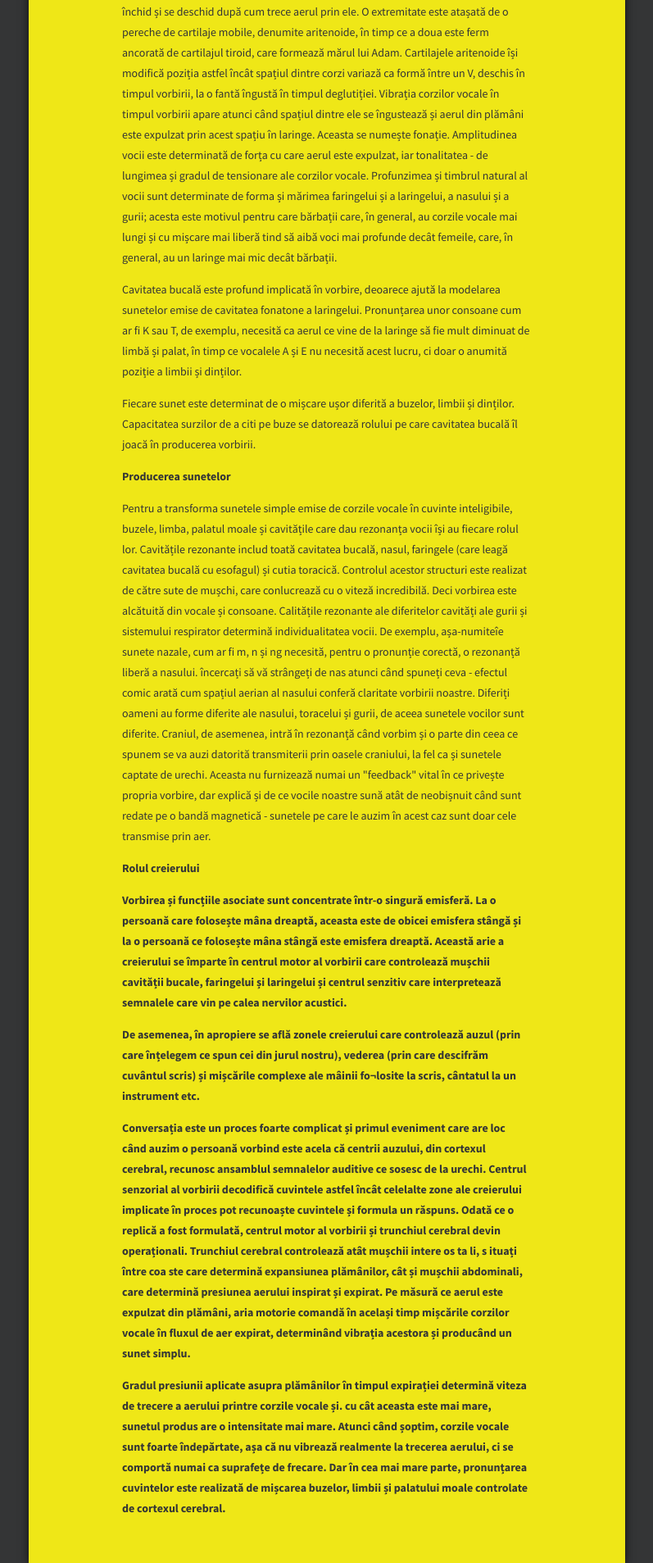
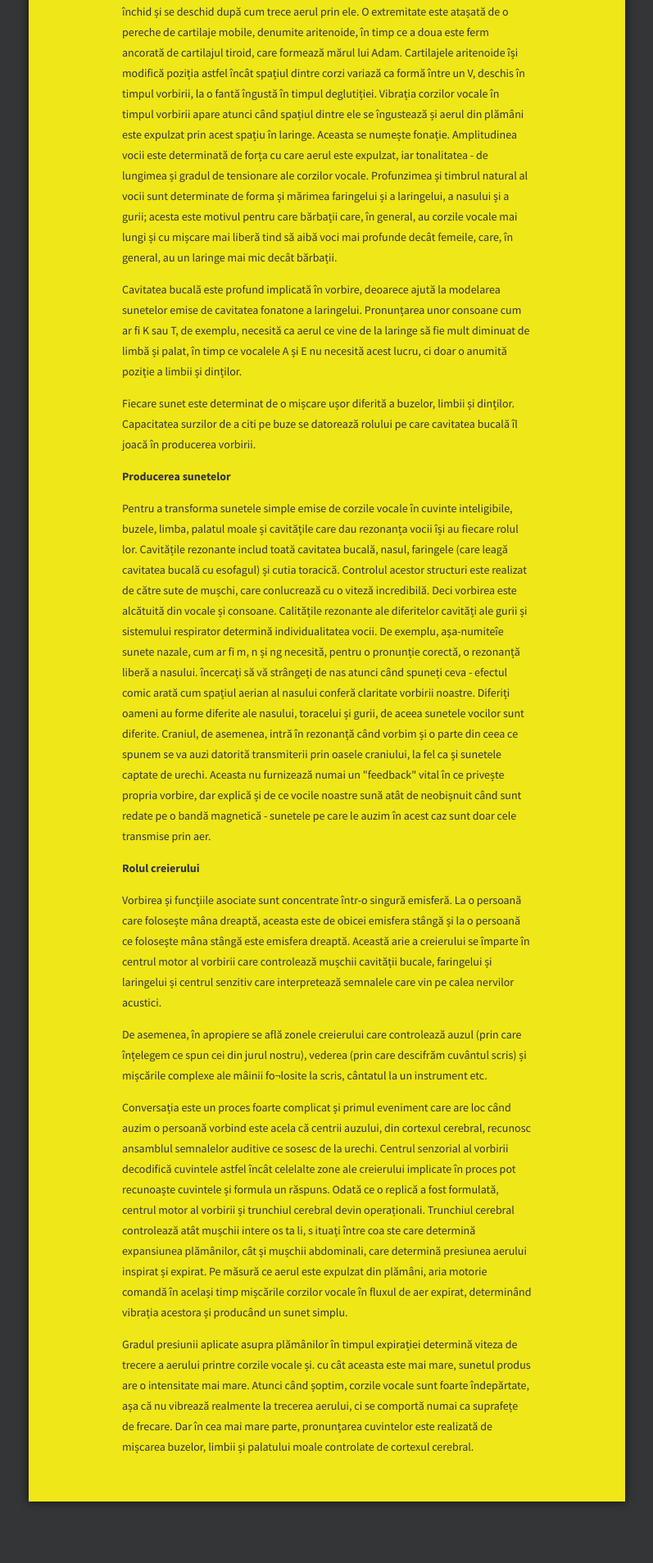
Before and after one commit to anatomics/anatomics.github.io, a Jekyll site: the page built from nervos-vorbire.html, in a window 1280 px wide. Shown: the part 1337-3244 px from the top of the page at 82% size, without its empty margins (241-1038 px from the left). Built offline with Jekyll 4.4.1, drawn with Linux system fonts in a browser that asks for light colours; after the commit the page ends 3169 px from its top, so only the background shows below that.

```diff
--- a/nervos-ochi.html
+++ b/nervos-ochi.html
@@ -48,7 +48,7 @@ section: c
 
 <p>După ce trece prin comee, raza luminoasă intră în camera anterioară a ochiului. Aceasta este plină cu un lichid apos, umoarea apoasă, care este constant drenat și înlocuit.</p>
 
-<h4>Uvea
+<h4>Uvea</h4>
 
 <p>Uvea reprezintă tunica medie a ochiului, alcătuită din trei structuri distincte: coroida, corpul ciliar și irisul.</p>
 
--- a/nervos-vorbire.html
+++ b/nervos-vorbire.html
@@ -52,7 +52,7 @@ section: c
 
 <p>Pentru a transforma sunetele simple emise de corzile vocale în cuvinte inteligibile, buzele, limba, palatul moale și cavitățile care dau rezonanța vocii își au fiecare rolul lor. Cavitățile rezonante includ toată cavitatea bucală, nasul, faringele (care leagă cavitatea bucală cu esofagul) și cutia toracică. Controlul acestor structuri este realizat de către sute de mușchi, care conlucrează cu o viteză incredibilă. Deci vorbirea este alcătuită din vocale și consoane. Calitățile rezonante ale diferitelor cavități ale gurii și sistemului respirator determină individualitatea vocii. De exemplu, așa-numiteîe sunete nazale, cum ar fi m, n și ng necesită, pentru o pronunție corectă, o rezonanță liberă a nasului. încercați să vă strângeți de nas atunci când spuneți ceva - efectul comic arată cum spațiul aerian al nasului conferă claritate vorbirii noastre. Diferiți oameni au forme diferite ale nasului, toracelui și gurii, de aceea sunetele vocilor sunt diferite. Craniul, de asemenea, intră în rezonanță când vorbim și o parte din ceea ce spunem se va auzi datorită transmiterii prin oasele craniului, la fel ca și sunetele captate de urechi. Aceasta nu furnizează numai un "feedback" vital în ce privește propria vorbire, dar explică și de ce vocile noastre sună atât de neobișnuit când sunt redate pe o bandă magnetică - sunetele pe care le auzim în acest caz sunt doar cele transmise prin aer.</p>
 
-<h4>Rolul creierului
+<h4>Rolul creierului</h4>
 
 <p>Vorbirea și funcțiile asociate sunt concentrate într-o singură emisferă. La o persoană care folosește mâna dreaptă, aceasta este de obicei emisfera stângă și la o persoană ce folosește mâna stângă este emisfera dreaptă. Această arie a creierului se împarte în centrul motor al vorbirii care controlează mușchii cavității bucale, faringelui și laringelui și centrul senzitiv care interpretează semnalele care vin pe calea nervilor acustici.</p>
 
```
